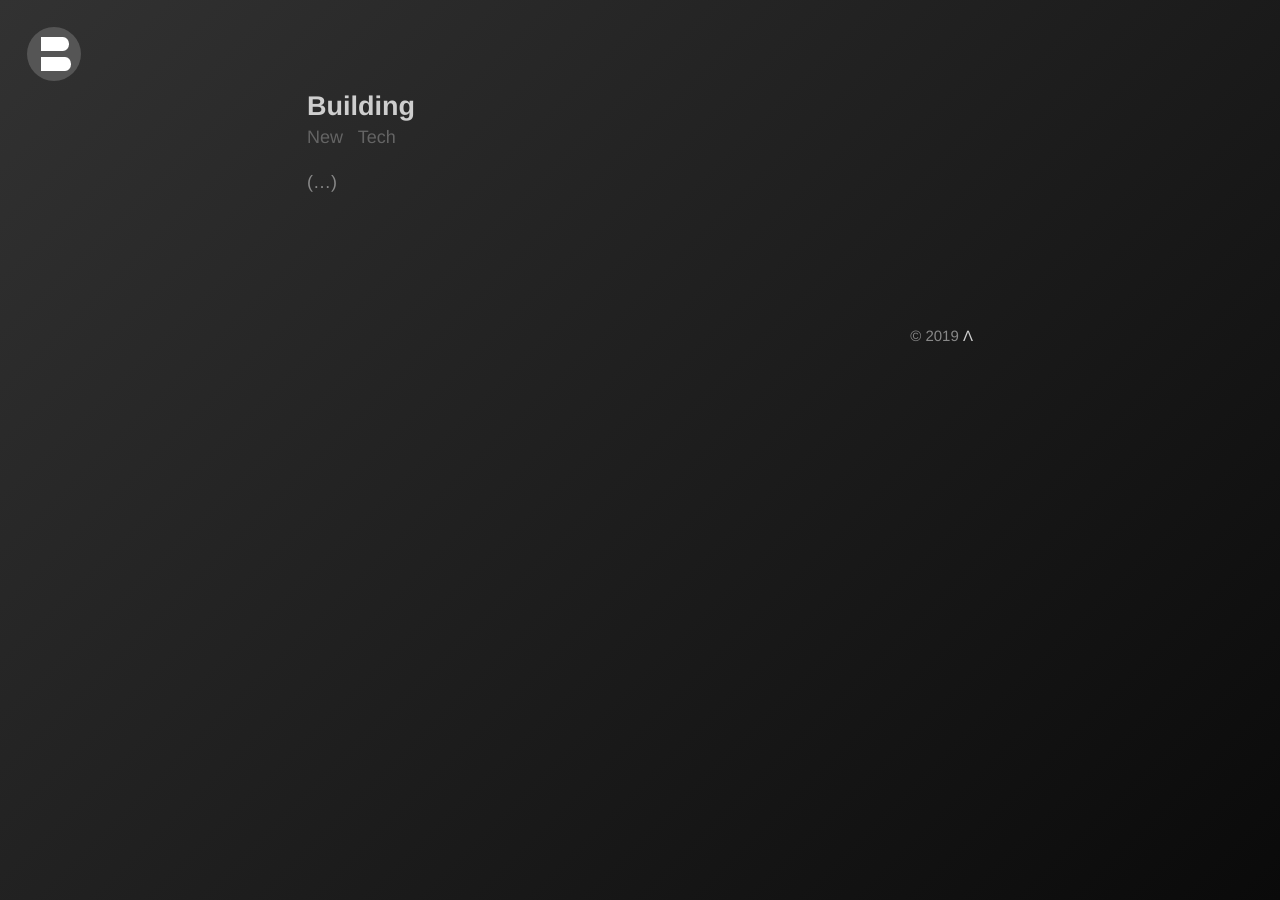
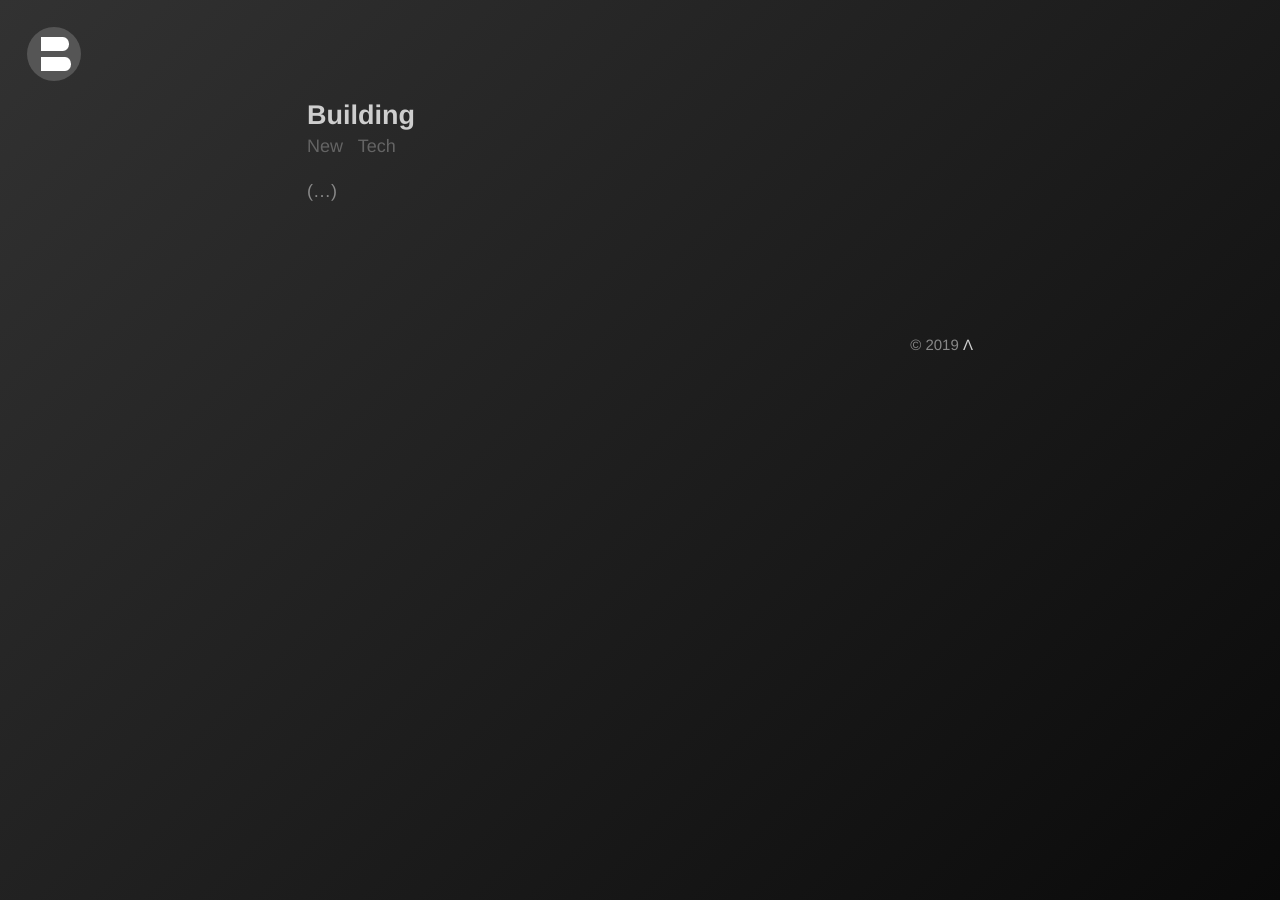
Before and after one commit to bonina/bonina.github.io, a Jekyll site: the page built from index.html, in a window 1280 px wide. Built offline with Jekyll 4.4.1, drawn with Linux system fonts in a browser that asks for light colours; the list of posts is cut into pages by our own code.

Commit message:
Update _layout.scss

```diff
--- a/_sass/_layout.scss
+++ b/_sass/_layout.scss
@@ -2,7 +2,7 @@
   max-width: 40rem;
   padding-left: 1.5rem;
   padding-right: 1.5rem;
-  padding-top: 1rem;
+  padding-top: 1.5rem;
   margin-left: auto;
   margin-right: auto;
 }
```
